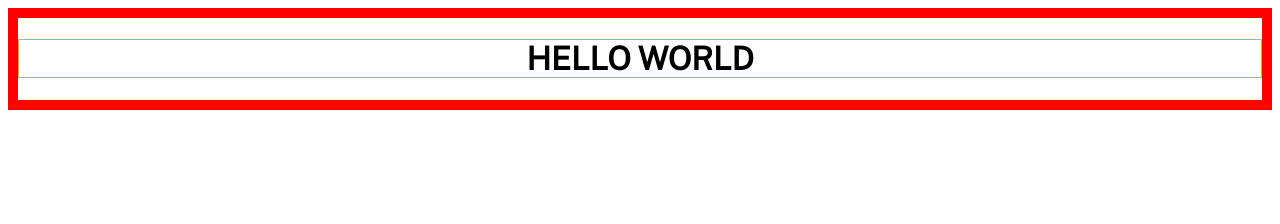
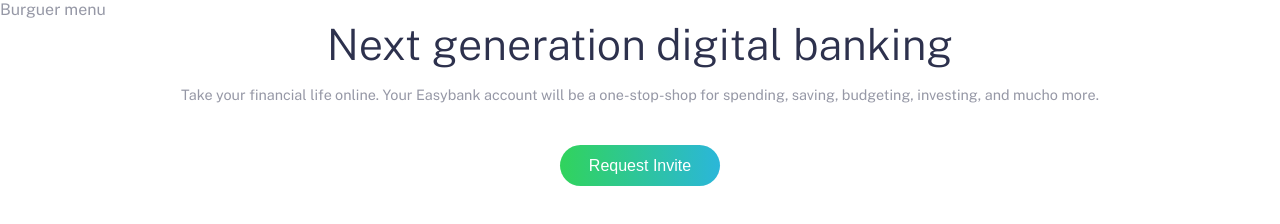
Before and after one commit to AChapeton/Easybang-landing, a plain HTML site: page index.html in a window 1280 px wide. Drawn offline with nearby package versions, Linux system fonts and the light colour scheme.

Commit message:
Hero's text

```diff
--- a/index.html
+++ b/index.html
@@ -8,6 +8,19 @@
     <title>"EasyBank"</title>
 </head>
 <body>
-    <h1>Hello world</h1>
+    <header>
+        <span>Burguer menu</span>
+    </header>
+
+    <section class="hero">
+        <div class="wrapper">
+
+            <h1 class="title__h1">Next generation digital banking</h1>
+            <p class="copy">
+                Take your financial life online. Your Easybank account will be a one-stop-shop for spending, saving, budgeting, investing, and mucho more.
+            </p>
+            <button class="button">Request Invite</button>
+        </div>
+    </section>
 </body>
 </html>
--- a/src/sass/style.scss
+++ b/src/sass/style.scss
@@ -1,19 +1,56 @@
-$darkBlue: hsl(233, 26%, 24%);
-$limeGreen:hsl(136, 65%, 51%);
-$brightCyan: hsl(192, 70%, 51%);
+:root{
+    --darkBlue: hsl(233, 26%, 24%);
+    --limeGreen:hsl(136, 65%, 51%);
+    --brightCyan: hsl(192, 70%, 51%);
 
-$grayishBlue:hsl(233, 8%, 62%);
-$lightGrayishBlue: hsl(220, 16%, 96%);
-$lightGray: hsl(0, 0%, 98%);
-$white:  hsl(0, 0%, 100%);
+    --grayishBlue:hsl(233, 8%, 62%);
+    --lightGrayishBlue: hsl(220, 16%, 96%);
+    --lightGray: hsl(0, 0%, 98%);
+    --white:  hsl(0, 0%, 100%);
+
+    font-size: 16px;
+}
 
 body{
-    border: 10px solid red;
+    margin: 0;
     font-family: 'Public Sans', sans-serif;
+    color: var(--grayishBlue);
 }
 
-h1{
-    border: 1px solid orange;
+.wrapper{
+    padding: 0 1.5rem;
+}
+
+.hero{
+    // border: 1px solid red;
     text-align: center;
-    text-transform: uppercase;
+    .copy{
+        margin-bottom: 2.5rem;
+    }
 }
+
+.title{
+    &__h1{
+        // border: 1px solid blue;
+        font-size: 2.7rem;
+        color: var(--darkBlue);
+        font-weight: 300;
+        line-height: 1.2;
+        margin: 0;
+        margin-bottom: .5rem;
+    }
+}
+
+.copy{
+    line-height: 1.4;
+    font-size: 0.9rem;
+}
+
+.button{
+    border: none;
+    padding: .7rem 1.8rem;
+    font-size: 1rem;
+    border-radius: 1.5rem;
+    color: var(--white);
+    background: linear-gradient(to right, var(--limeGreen) 0%, var(--brightCyan) 100%);
+}
```
Also changed, not shown: static/css/style.css, 1 other file.
